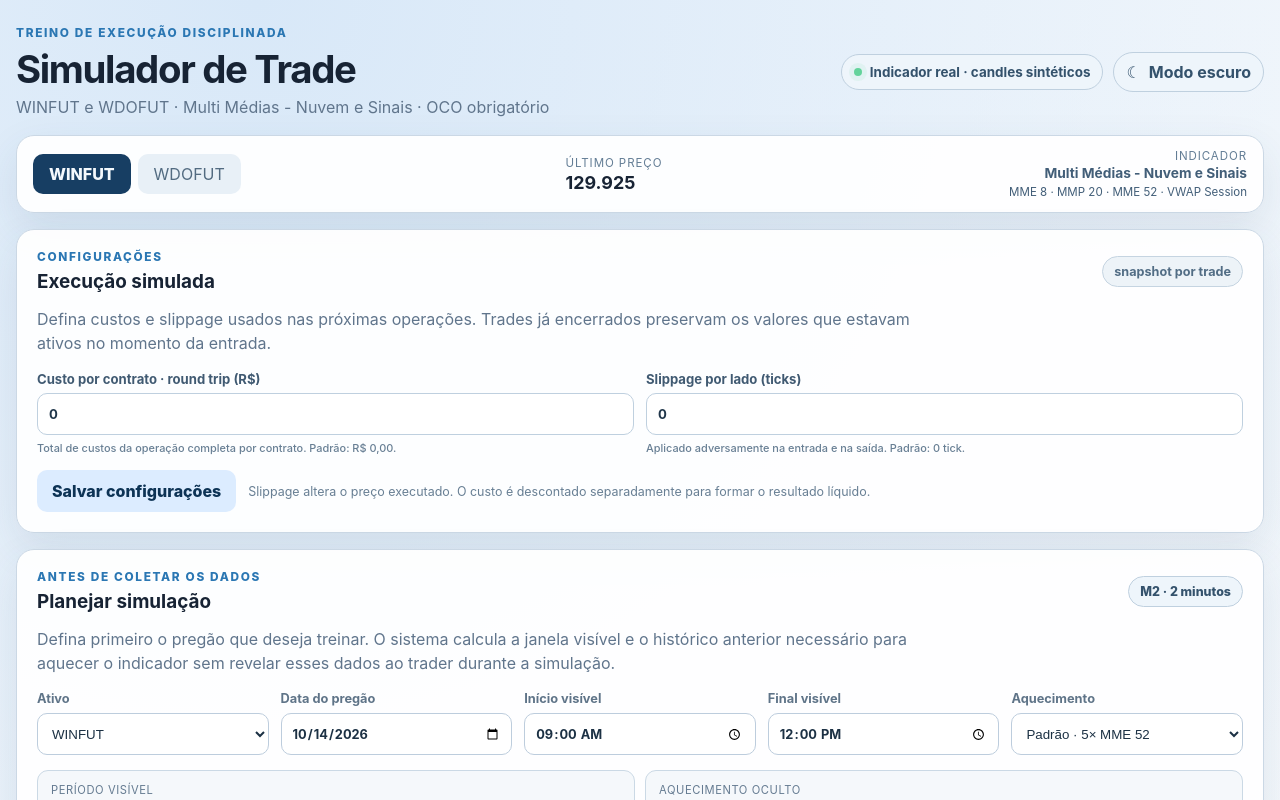
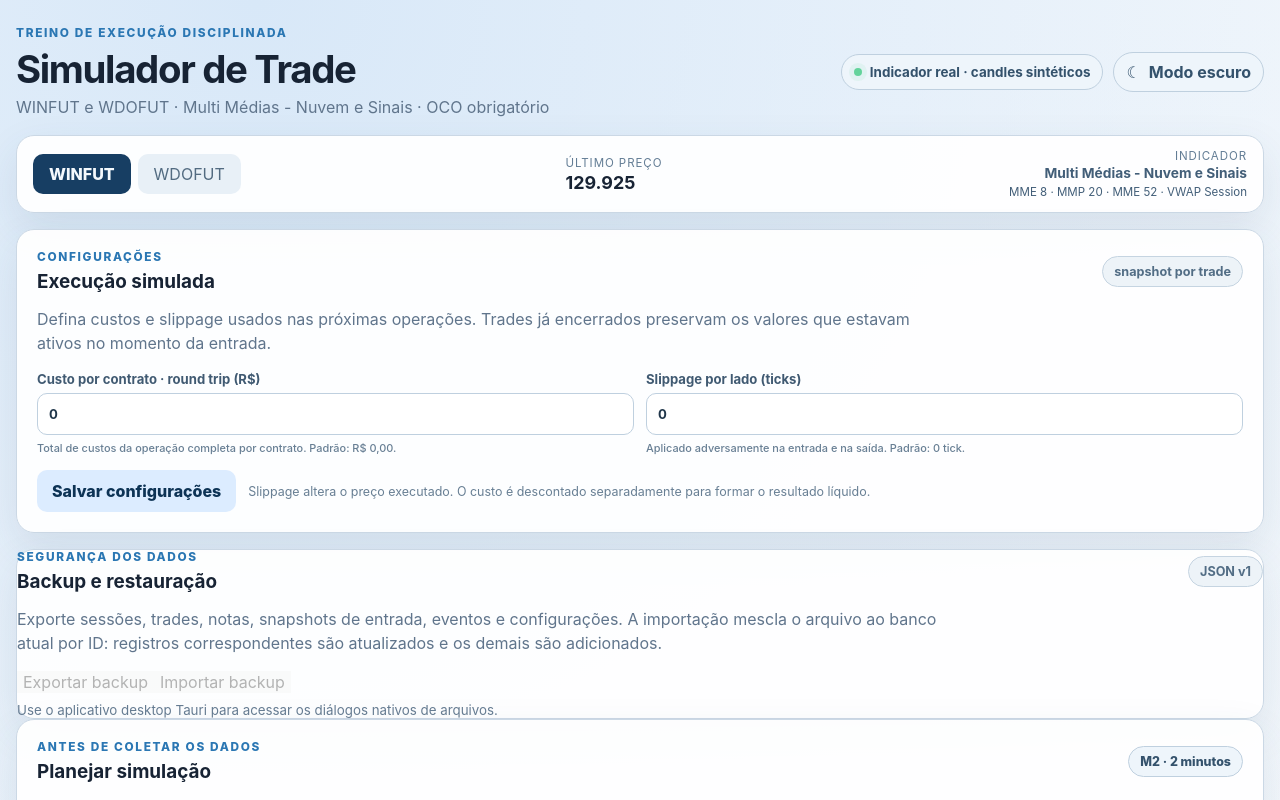
Before and after one commit to pablopcdossantos2-sys/simulador-de-trade, a React (Vite) app: page / in a window 1280 px wide. Shown: the top 800 px of the page. Built offline with nearby package versions, Linux system fonts and the light colour scheme.

Commit message:
feat: connect backup restore to application state

```diff
--- a/src/App.tsx
+++ b/src/App.tsx
@@ -11,6 +11,7 @@ import { SessionHistoryPanel } from "./components/SessionHistoryPanel";
 import { ProgressOverviewPanel } from "./components/ProgressOverviewPanel";
 import { StudentProgressPanel } from "./components/StudentProgressPanel";
 import { ExecutionSettingsPanel } from "./components/ExecutionSettingsPanel";
+import { BackupPanel } from "./components/BackupPanel";
 import {
   ThemeToggle,
   type ThemeMode,
@@ -769,6 +770,22 @@ export default function App() {
         }}
       />
 
+      <BackupPanel
+        disabled={Boolean(position) || Boolean(trainingActive)}
+        onImported={async () => {
+          const [nextTrades, nextSettings] = await Promise.all([
+            loadTrades(),
+            loadExecutionSettings(),
+          ]);
+          setTrades(nextTrades);
+          setExecutionSettings(nextSettings);
+          setSessionHistoryRefreshKey((value) => value + 1);
+          setFeedback(
+            "Backup importado. Histórico, relatórios e configurações foram atualizados.",
+          );
+        }}
+      />
+
       <SimulationPlanner
         onPlanChange={(plan) => {
           setSimulationPlan(plan);
```
